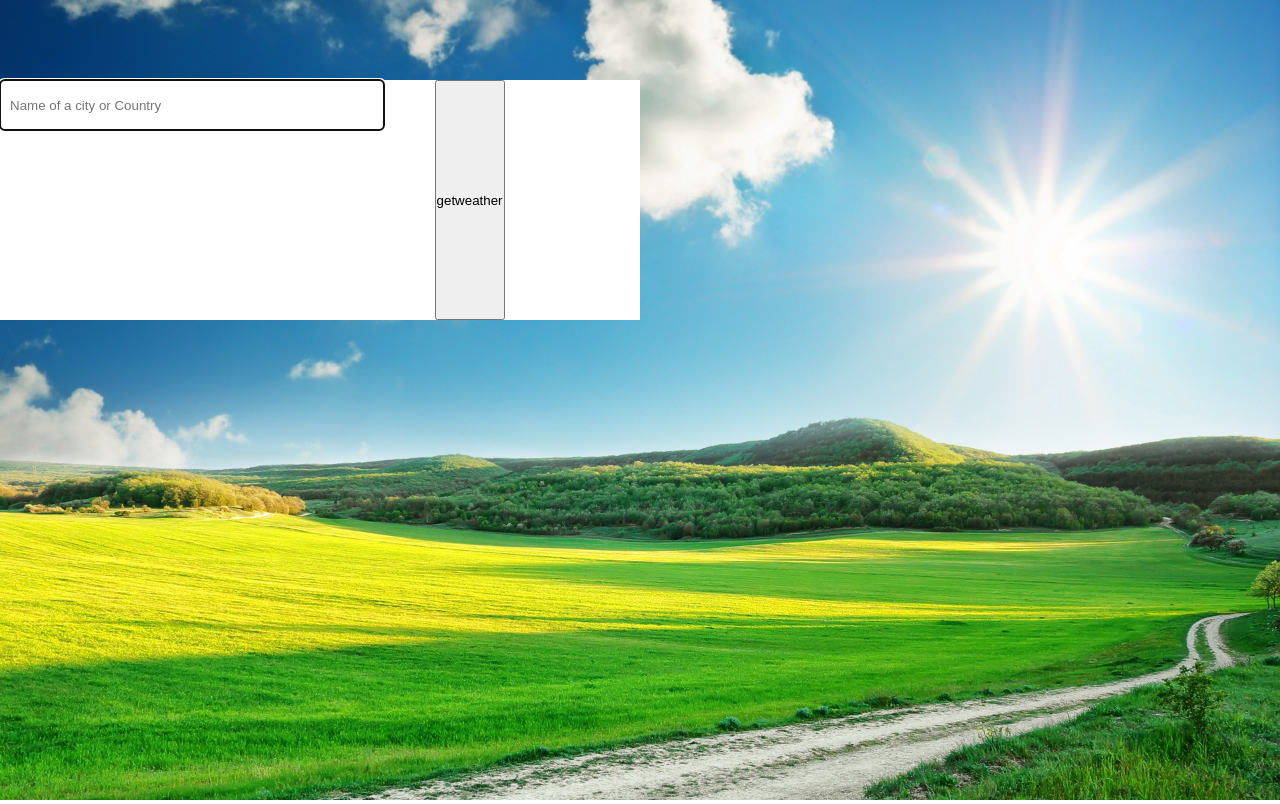
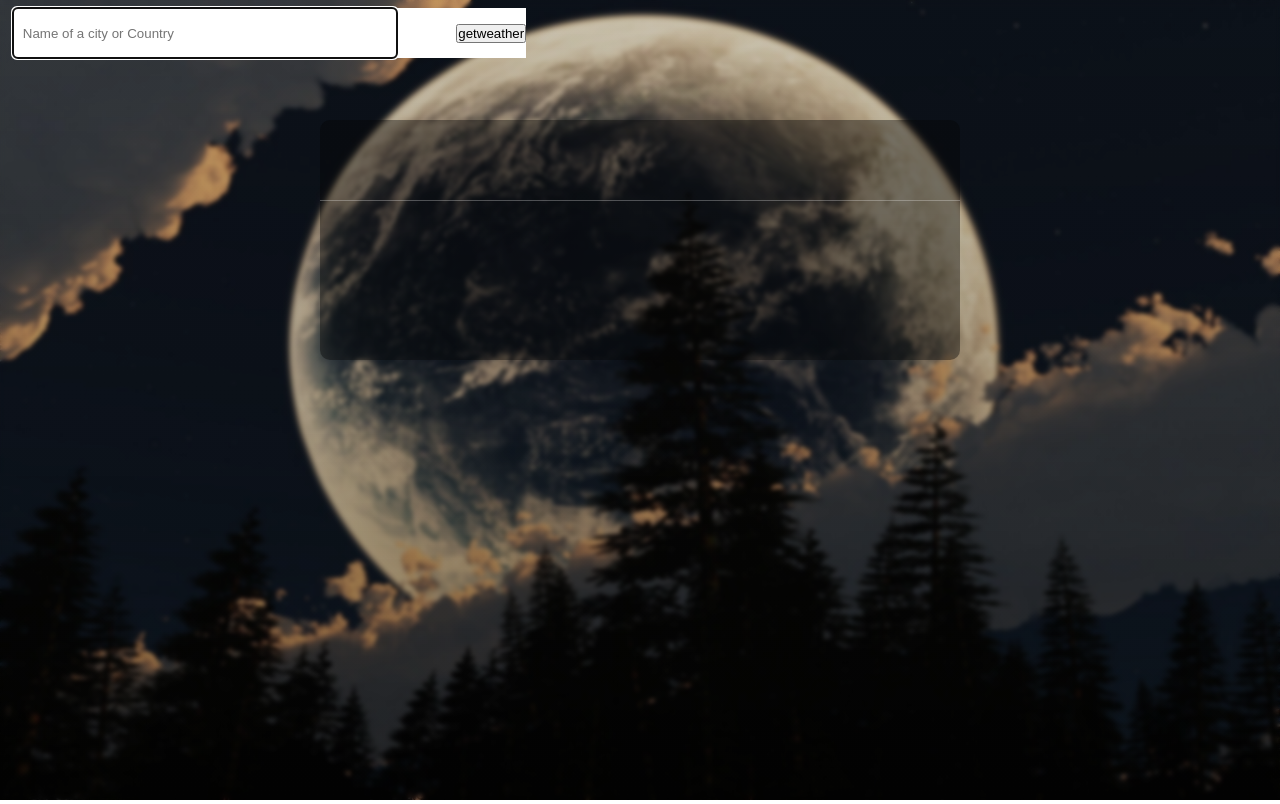
Before and after one commit to vmwhoami/weather_app, a website built with webpack: page dist/index.html in a window 1280 px wide. Built offline with Linux system fonts and the light colour scheme.

Commit message:
style the locationa

```diff
--- a/src/styles/_info.scss
+++ b/src/styles/_info.scss
@@ -1,15 +1,10 @@
-.search{
+.input__container{
   position: absolute;
-  display: flex;
-  background-color: rgb(255, 255, 255);
-
- height: 30%;
- width: 50%;
-
-  margin-top: 10vh;
-  z-index: 200;
+  top: 1vh;
+  left: 1vw;
+  background-color: white;
+ z-index: 20;
 }
-
 
 .input{
   width: 30vw;
@@ -18,3 +13,41 @@
   border-radius: 5px;
   border: none;
 }
+
+
+
+.search{
+  position: absolute;
+  top: 15vh;
+  display: flex;
+  background-color: rgba(5, 5, 5, 0.4);
+  height: 30%;
+  width: 50%;
+  z-index: 200;
+  border-radius: 1rem;
+  overflow: hidden;
+  padding: 3rem;
+  &::before{
+    content: "";
+    position: absolute;
+    left: 0;
+    top:10vh;
+    background-color: hsla(0, 0%, 100%, 0.275);
+    height: 1px;
+    width: 100%;
+  }
+}
+
+.locattion__cont{
+  color: white;
+  display: flex;
+  align-items: center;
+}
+
+.location{
+  color: white;
+}
+
+.countryInitials{
+  color: white;
+}
--- a/src/styles/styles.scss
+++ b/src/styles/styles.scss
@@ -21,13 +21,25 @@ body{
   width: 100%;
   height: 100%;
   position: absolute;
+  display: flex;
+  justify-content: center;
   top: 0;
   left: 0;
-   z-index: 2;
+   z-index: 4;
 }
 
 
-
+.imgfilter{
+  position: absolute;
+  top: 0;
+  left: 0;
+  width: 100%;
+  height: 100%;
+  background: rgb(0,0,0);
+background: linear-gradient(0deg, rgba(0,0,0,0.42930675688244047) 0%, rgba(19, 19, 19, 0.2) 100%);
+backdrop-filter: blur(2px);
+  z-index: 3;
+}
 
 .imgcontainer{
   position: absolute;
@@ -41,5 +53,5 @@ body{
   width: 100%;
   height: 100%;
   object-fit: cover;
-  object-position: right;
+ object-position: top;
 }
```
Also changed, not shown: dist/index.html, dist/main.js.
